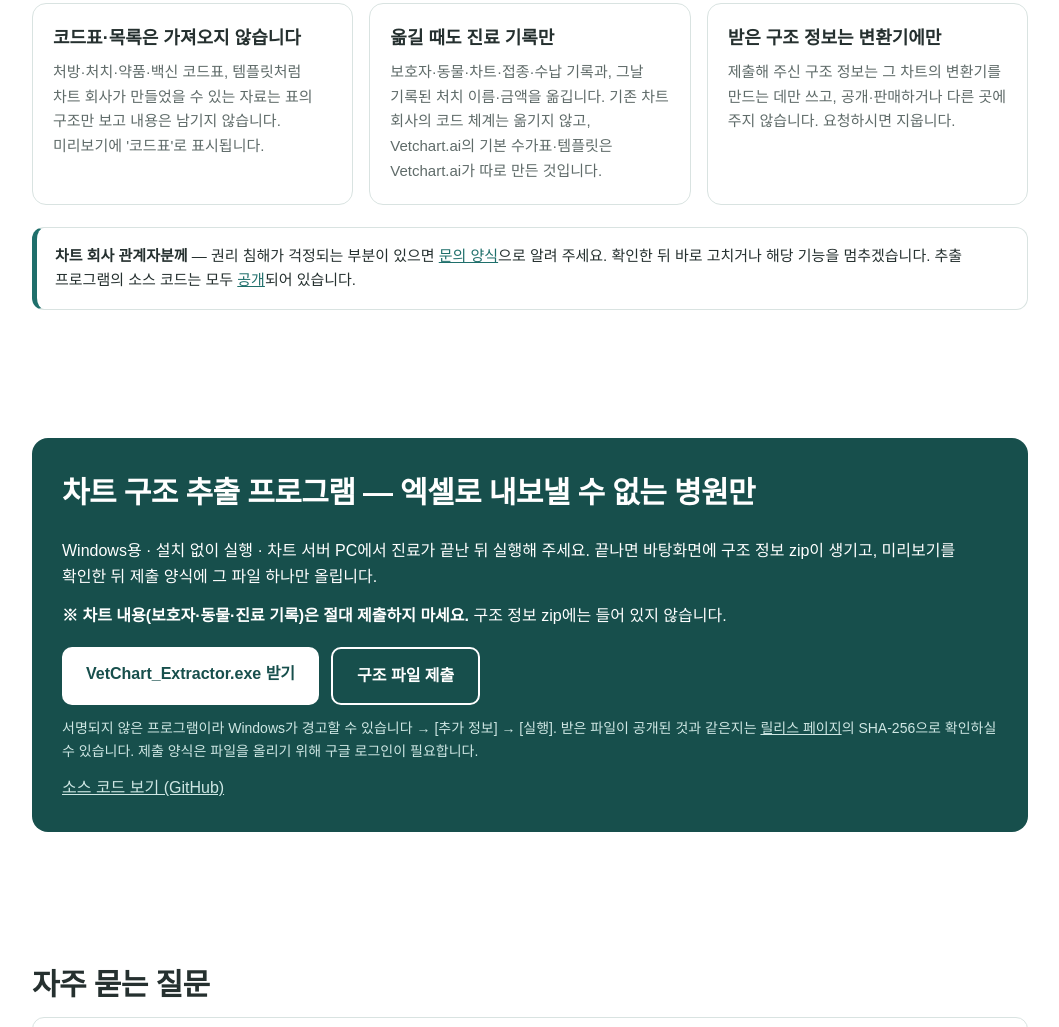
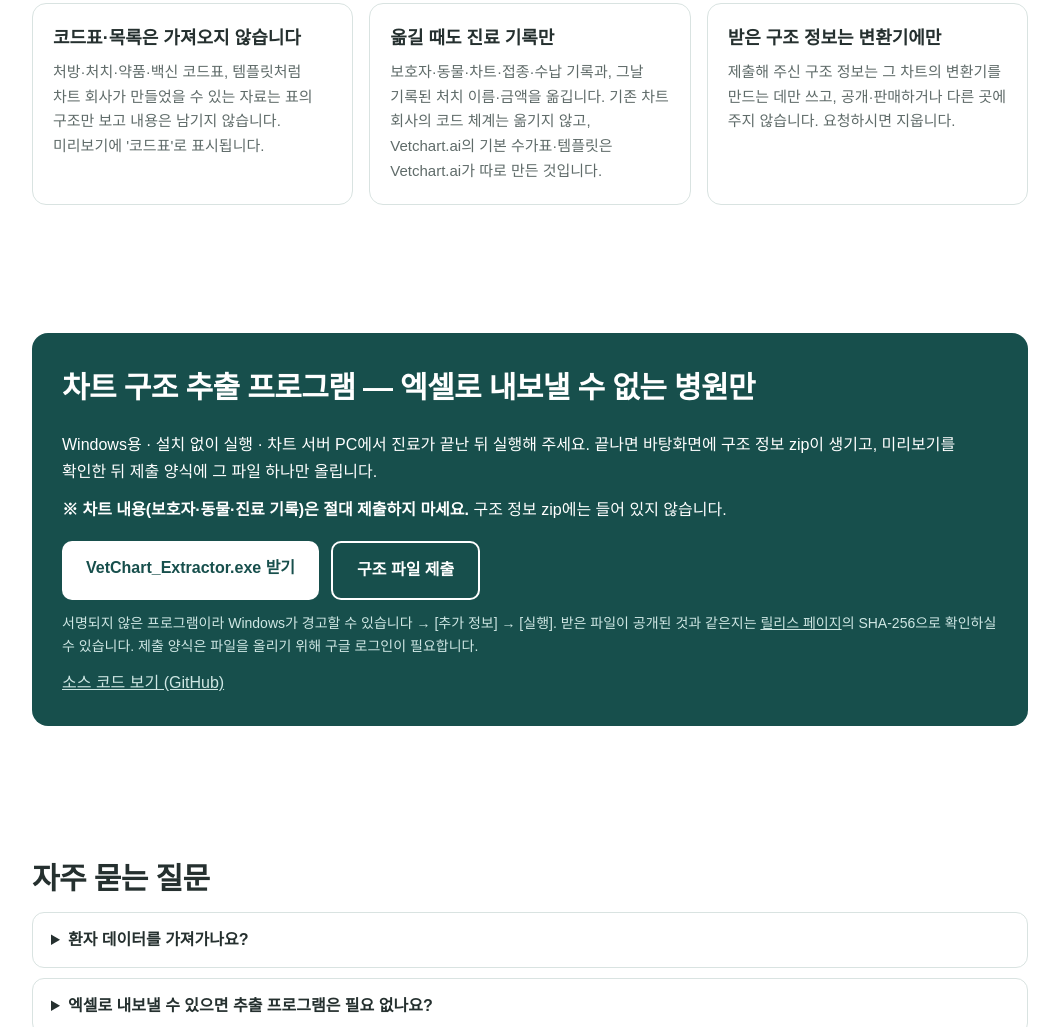
Before and after one commit to earthdreamer22/vetchart-beta, a plain HTML site: page index.html in a window 1280 px wide. Shown: the part 3857-4884 px from the top of the page, without its empty margins (110-1169 px from the left). Drawn offline with Linux system fonts and the light colour scheme.

Commit message:
랜딩 페이지: 차트 회사 관계자 안내 문구 제거

```diff
--- a/index.html
+++ b/index.html
@@ -173,8 +173,6 @@
       <div class="card"><h3>옮길 때도 진료 기록만</h3><p>보호자·동물·차트·접종·수납 기록과, 그날 기록된 처치 이름·금액을 옮깁니다. 기존 차트 회사의 코드 체계는 옮기지 않고, Vetchart.ai의 기본 수가표·템플릿은 Vetchart.ai가 따로 만든 것입니다.</p></div>
       <div class="card"><h3>받은 구조 정보는 변환기에만</h3><p>제출해 주신 구조 정보는 그 차트의 변환기를 만드는 데만 쓰고, 공개·판매하거나 다른 곳에 주지 않습니다. 요청하시면 지웁니다.</p></div>
     </div>
-    <div class="notice"><p><b>차트 회사 관계자분께</b> — 권리 침해가 걱정되는 부분이 있으면 <a href="#faq">문의 양식</a>으로 알려 주세요. 확인한 뒤 바로 고치거나 해당 기능을 멈추겠습니다.
-      추출 프로그램의 소스 코드는 모두 <a href="https://github.com/earthdreamer22/vetchart-extractor" target="_blank" rel="noopener">공개</a>되어 있습니다.</p></div>
   </div>
 </section>
 
```
